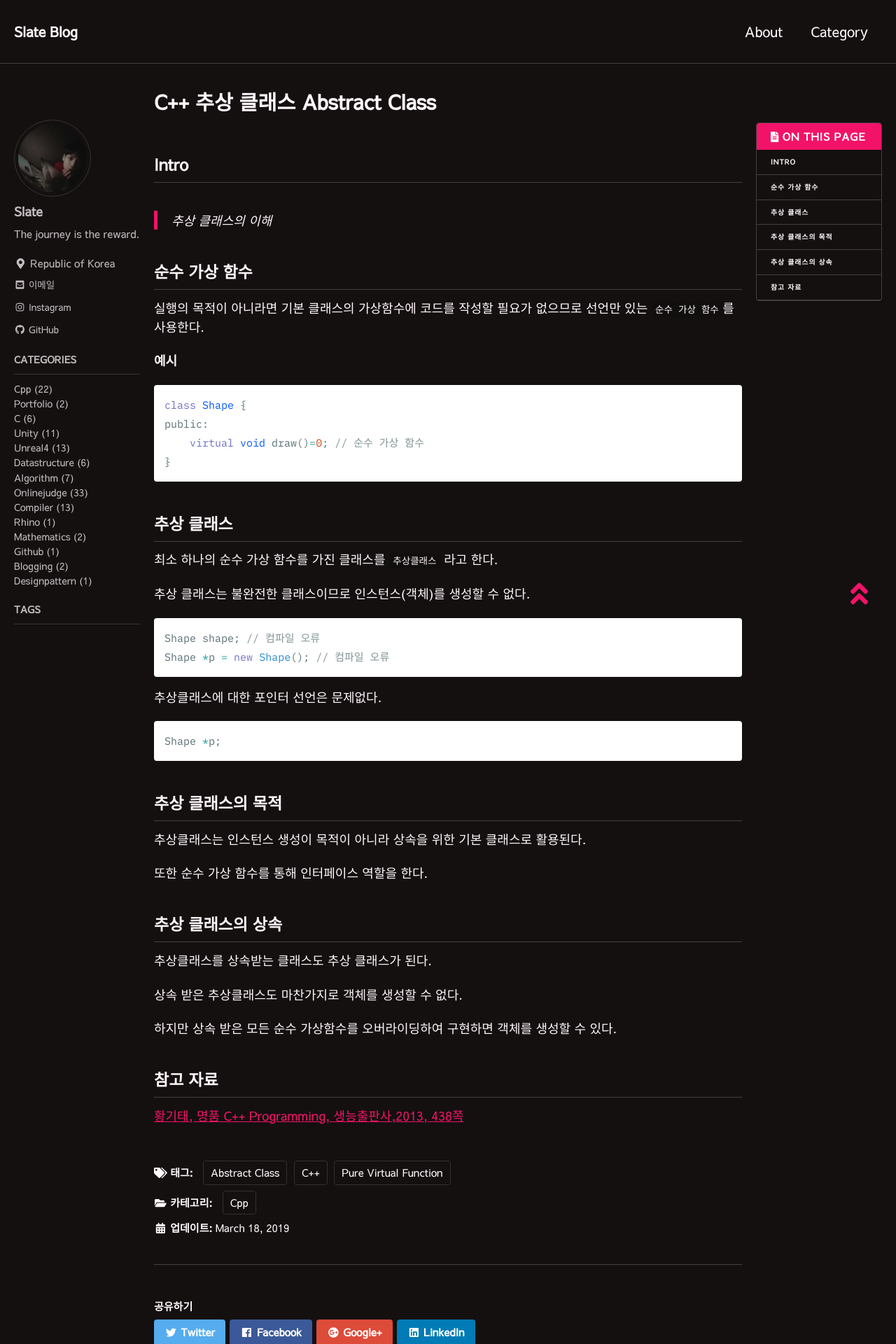
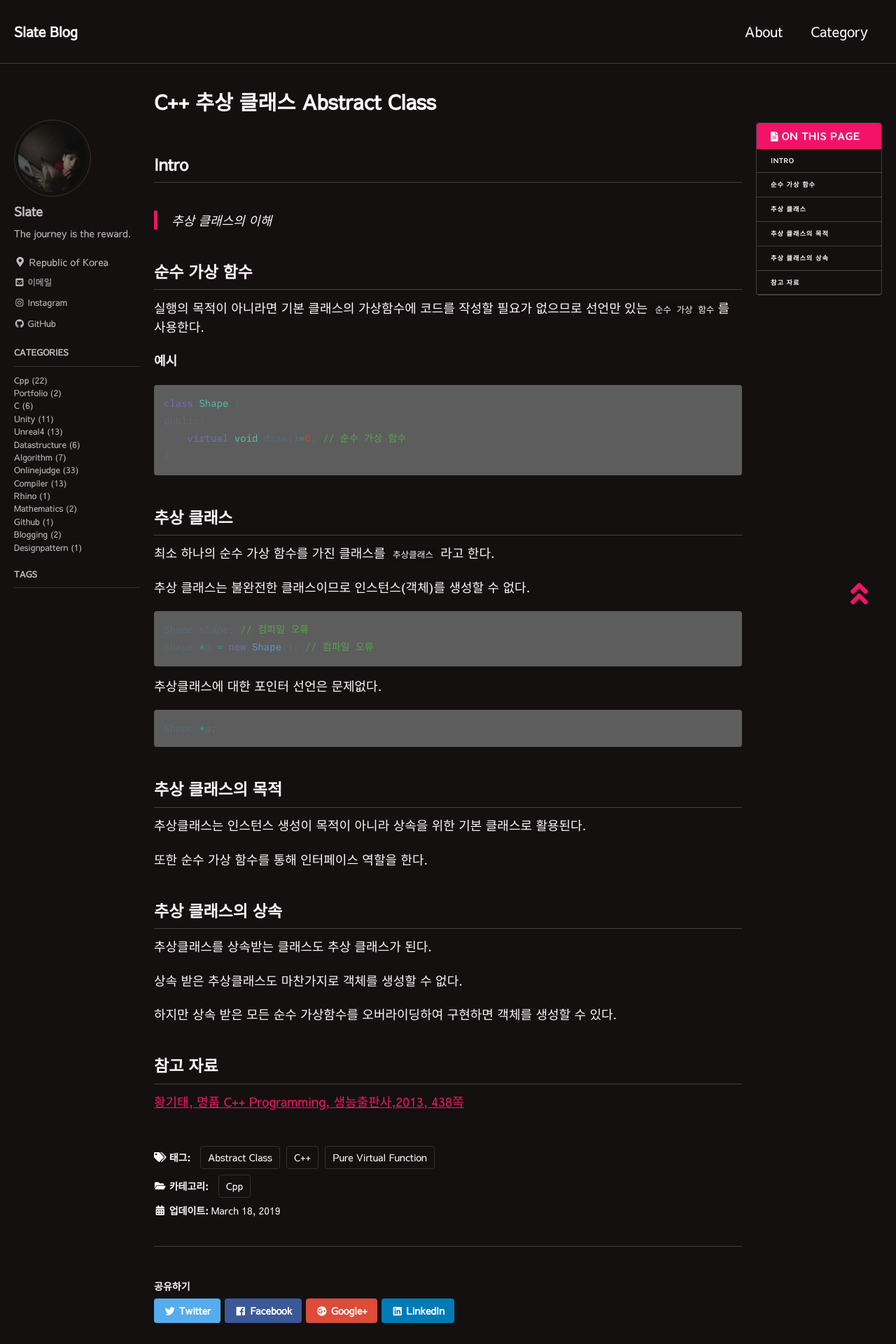
Before and after one commit to lesslate/lesslate.github.io, a Jekyll site: the page built from _posts/Cpp/2019-03-18-C++추상 클래스.md, in a window 1280 px wide. Shown: the top 1920 px of the page at 70% size. Built offline with Jekyll 4.4.1, drawn with Linux system fonts in a browser that asks for light colours; nearby versions of some CDN libraries; some web fonts are replaced; comment, search, counter and statistics services are not loaded.

Commit message:
Update main.scss

```diff
--- a/assets/css/main.scss
+++ b/assets/css/main.scss
@@ -17,25 +17,25 @@ $type-size-2 : 1.853em;  // ~31.248px
 $type-size-3 : 1.463em;  // ~25.008px
 $type-size-4 : 1.15em;   // ~20px
 $type-size-5 : 0.9em;      // ~16px
-$type-size-6 : 0.75em;   // ~12px
-$type-size-7 : 0.6875em; // ~11px
+$type-size-6 : 0.70em;   // ~12px
+$type-size-7 : 0.6375em; // ~11px
 $type-size-8 : 0.625em;  // ~10px
 
 /* solarized light syntax highlighting (base16) */
-$base00: #ffffff ;
+$base00: #5D5D5D ;
 $base01: #073642 ;
 $base02: #586e75 ;
 $base03: #657b83 ;
-$base04: #839496 ;
+$base04: #57A64A ;
 $base05: #586e75 ;
 $base06: #eee8d5 ;
 $base07: #fdf6e3 ;
 $base08: #dc322f ;
 $base09: #cb4b16 ;
-$base0a: #0054FF ;
+$base0a: #4EC9B0 ;
 $base0b: #859900 ;
 $base0c: #2aa198 ;
-$base0d: #268bd2 ;
+$base0d: #569CD6 ;
 $base0e: #6c71c4 ;
 $base0f: #d33682 ;
 
```
